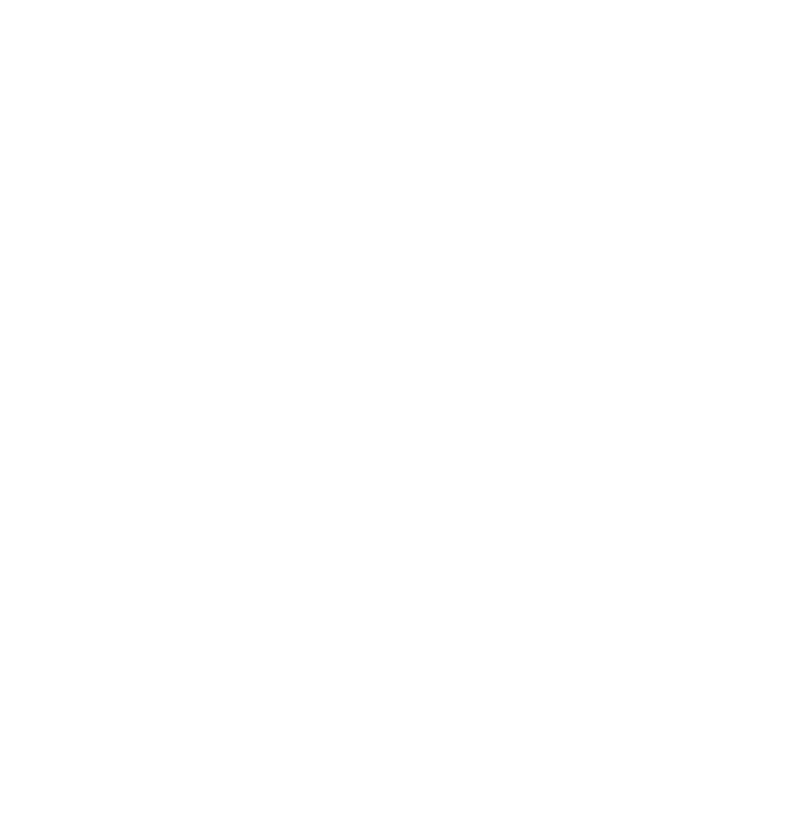
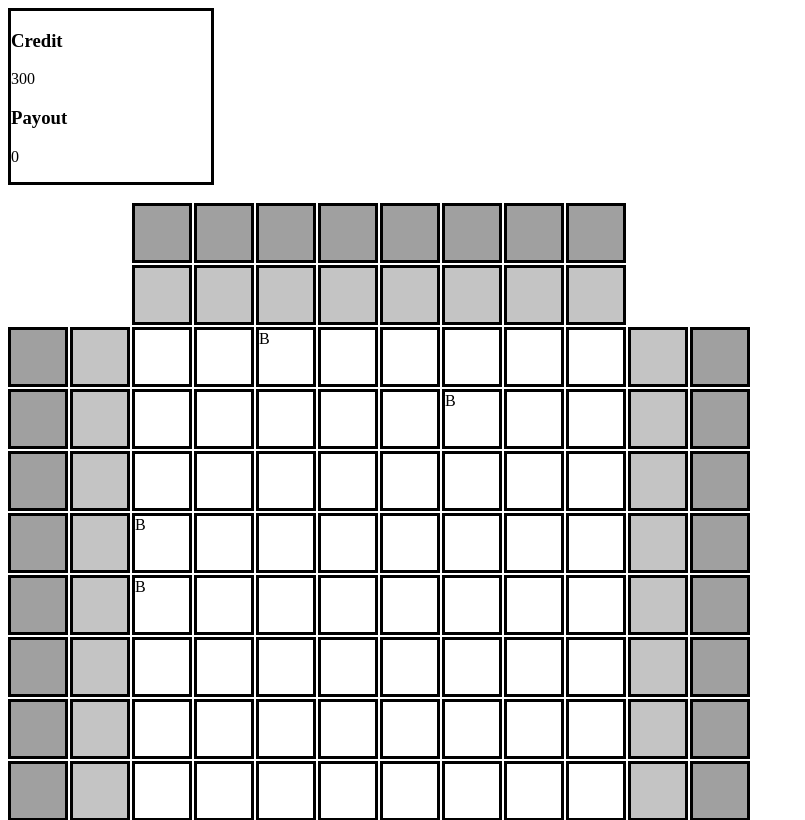
Before and after one commit to abaresk/bronzor-reflect, an Angular app: page / in a window 1280 px wide. Shown: the top 820 px of the page, without its empty margins (0-805 px from the left). Built offline with nearby package versions, Linux system fonts and the light colour scheme.

Commit message:
Display Wallet and Board on screen

```diff
--- a/src/app/app.component.html
+++ b/src/app/app.component.html
@@ -1,2 +1,7 @@
+<router-outlet></router-outlet>
 
-<router-outlet></router-outlet>
+<game-wallet></game-wallet>
+
+<br>
+
+<game-board></game-board>
```
